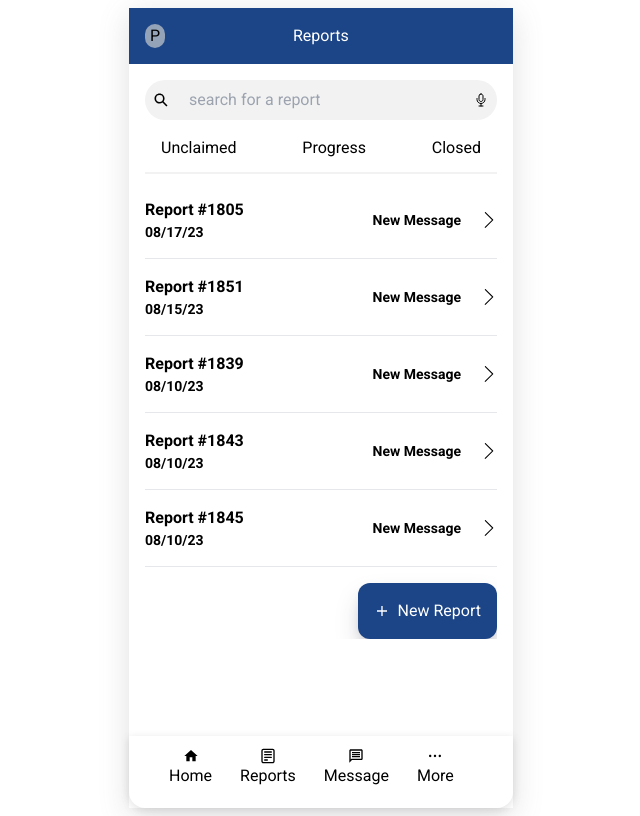
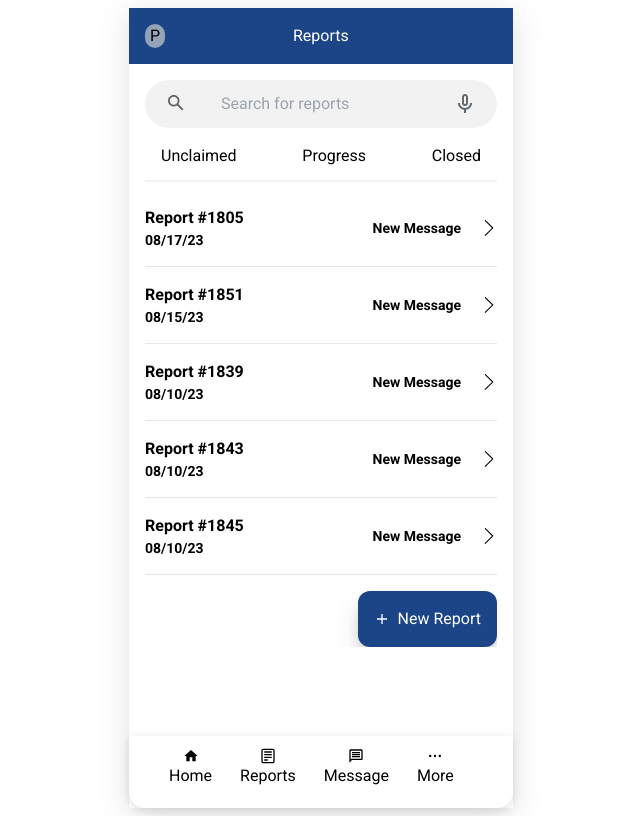
Before and after one commit to Philly-Truce/phillytruce-pwa, a Next.js app: page /reports in a window 1280 px wide. Shown: the whole page, without its empty margins (319-959 px from the left). Built offline with nearby package versions, Linux system fonts and the light colour scheme.

Commit message:
refactor(search-bar): add page prop for reusability

```diff
--- a/src/app/messages/page.tsx
+++ b/src/app/messages/page.tsx
@@ -6,6 +6,7 @@ import {
 } from "@twilio/conversations";
 import ConversationsList from "@/components/messages/conversations-list";
 import ReportConversation from "@/components/messages/report-conversation";
+import SearchBar from "@/components/search-bar";
 
 export default function Messages() {
   const [token, setToken] = useState<string | null>(null);
@@ -117,8 +118,8 @@ export default function Messages() {
   }
 
   return (
-    <main className="w-full flex flex-col items-center my-2">
-      <div className="conversations-window-wrapper">
+    <main id="messages-page" className="flex flex-col gap-4">
+      <SearchBar page="messages" />
       <ConversationsList
         conversations={conversations}
         selectedConversationSid={selectedConversationSid}
@@ -127,7 +128,6 @@ export default function Messages() {
         }}
       />
       {conversationContent}
-      </div>
     </main>
   );
 }
--- a/src/app/reports/page.tsx
+++ b/src/app/reports/page.tsx
@@ -9,7 +9,7 @@ export default function Main() {
       id="reports-page-container"
       className="overflow-y-scroll flex flex-col gap-4"
     >
-      <SearchBar />
+      <SearchBar page="reports" />
       <List />
       <div id="new-report-button" className="bottom-4 right-4 float-end">
         <Link href="/create">
--- a/src/components/search-bar.tsx
+++ b/src/components/search-bar.tsx
@@ -1,21 +1,77 @@
-import { IoSearchSharp } from "react-icons/io5";
-import { IoMicOutline } from "react-icons/io5";
+export default function SearchBar({ page }: { page: string }) {
+  const placeholderText =
+    page === "messages" ? "Search for messages" : "Search for reports";
 
-export default function SearchBar() {
   return (
     <div
       id="search-bar"
-      className="flex items-center justify-between bg-accent rounded-[1.75rem] p-2"
+      className="flex items-center justify-between bg-accent rounded-[1.75rem] p-2 h-12"
     >
+      {/* Magnifying Glass SVG */}
       <div className="flex items-center gap-5">
-        <IoSearchSharp />
+        <svg
+          width="48"
+          height="48"
+          viewBox="0 0 48 48"
+          fill="none"
+          xmlns="http://www.w3.org/2000/svg"
+        >
+          <g clip-path="url(#clip0_2002_11811)">
+            <path
+              fill-rule="evenodd"
+              clip-rule="evenodd"
+              d="M25.4152 24.0956L30.49 29.1704L29.1704 30.49L24.0956 25.4152C23.148 26.0972 22.0055 26.5134 20.7567 26.5134C17.5772 26.5134 15 23.9362 15 20.7567C15 17.5772 17.5772 15 20.7567 15C23.9362 15 26.5134 17.5772 26.5134 20.7567C26.5134 22.0055 26.0972 23.148 25.4152 24.0956ZM20.7567 16.7713C18.5515 16.7713 16.7713 18.5515 16.7713 20.7567C16.7713 22.962 18.5515 24.7421 20.7567 24.7421C22.962 24.7421 24.7421 22.962 24.7421 20.7567C24.7421 18.5515 22.962 16.7713 20.7567 16.7713Z"
+              fill="#030D17"
+              fill-opacity="0.6"
+            />
+          </g>
+          <defs>
+            <clipPath id="clip0_2002_11811">
+              <rect x="4" y="4" width="40" height="40" rx="20" fill="white" />
+            </clipPath>
+          </defs>
+        </svg>
+
         <input
           type="text"
-          placeholder="search for a report"
+          placeholder={placeholderText}
           className="bg-transparent"
         />
       </div>
-      <IoMicOutline />
+      {/* Mic SVG */}
+      <svg
+        width="48"
+        height="48"
+        viewBox="0 0 48 48"
+        fill="none"
+        xmlns="http://www.w3.org/2000/svg"
+      >
+        <g clip-path="url(#clip0_2002_11819)">
+          <mask
+            id="mask0_2002_11819"
+            style={{ maskType: "alpha" }}
+            maskUnits="userSpaceOnUse"
+            x="12"
+            y="12"
+            width="24"
+            height="24"
+          >
+            <rect x="12" y="12" width="24" height="24" fill="#1C4587" />
+          </mask>
+          <g mask="url(#mask0_2002_11819)">
+            <path
+              d="M24 26C23.1667 26 22.4583 25.7083 21.875 25.125C21.2917 24.5417 21 23.8333 21 23V17C21 16.1667 21.2917 15.4583 21.875 14.875C22.4583 14.2917 23.1667 14 24 14C24.8333 14 25.5417 14.2917 26.125 14.875C26.7083 15.4583 27 16.1667 27 17V23C27 23.8333 26.7083 24.5417 26.125 25.125C25.5417 25.7083 24.8333 26 24 26ZM23 33V29.925C21.2667 29.6917 19.8333 28.9167 18.7 27.6C17.5667 26.2833 17 24.75 17 23H19C19 24.3833 19.4875 25.5625 20.4625 26.5375C21.4375 27.5125 22.6167 28 24 28C25.3833 28 26.5625 27.5125 27.5375 26.5375C28.5125 25.5625 29 24.3833 29 23H31C31 24.75 30.4333 26.2833 29.3 27.6C28.1667 28.9167 26.7333 29.6917 25 29.925V33H23ZM24 24C24.2833 24 24.5208 23.9042 24.7125 23.7125C24.9042 23.5208 25 23.2833 25 23V17C25 16.7167 24.9042 16.4792 24.7125 16.2875C24.5208 16.0958 24.2833 16 24 16C23.7167 16 23.4792 16.0958 23.2875 16.2875C23.0958 16.4792 23 16.7167 23 17V23C23 23.2833 23.0958 23.5208 23.2875 23.7125C23.4792 23.9042 23.7167 24 24 24Z"
+              fill="#030D17"
+              fill-opacity="0.6"
+            />
+          </g>
+        </g>
+        <defs>
+          <clipPath id="clip0_2002_11819">
+            <rect x="4" y="4" width="40" height="40" rx="20" fill="white" />
+          </clipPath>
+        </defs>
+      </svg>
     </div>
   );
 }
```
Lines whose indentation alone changed are shown as unchanged.
